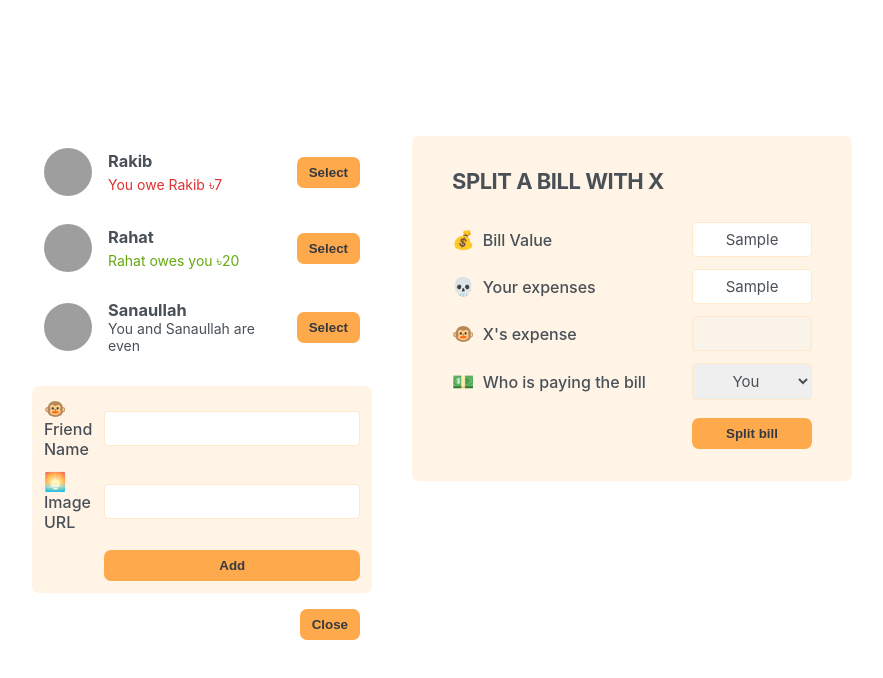
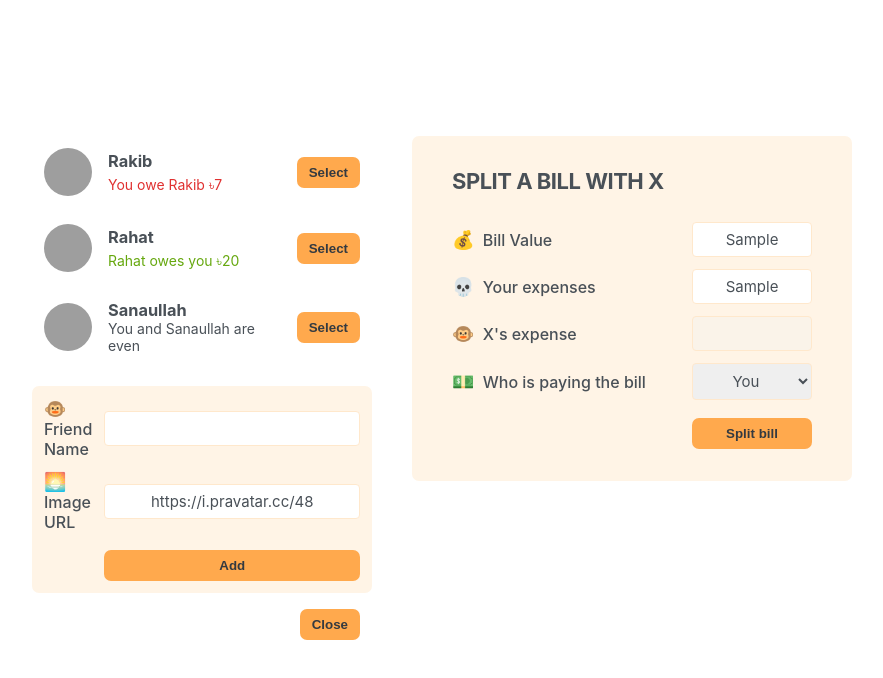
Before and after one commit to ashifulalam/eat-n-split, a React (Create React App) app: page / in a window 1280 px wide. Both pictures are taken after typing "Sample", "Sample" into the empty fields and a click on the button "Add Friend". Shown: the top 678 px of the page, without its empty margins (198-1081 px from the left). Built offline with nearby package versions, Linux system fonts and the light colour scheme; grey boxes are pictures that could not be loaded.

Commit message:
Implement add friend functionality
Refactored App to manage friends state and allow adding new friends via the FormAddFriend component. FriendList now receives friends as a prop, and FormAddFriend handles form submission and resets fields after adding a friend.

```diff
--- a/src/components/App.js
+++ b/src/components/App.js
@@ -31,16 +31,22 @@
 
 export default function App(){
     const[showAddFriend, setShowAddFriend] = useState(false);
+    const[friend, setFriend] = useState(initialFriends);
 
     function handleShowAddFriend() {
       setShowAddFriend((show) => !show);
     }
 
+   function addFriend(newFriend) {
+     setFriend([...friend, newFriend]);
+     setShowAddFriend(false);
+   }
+
     return(
         <div className="app">
             <div className="sidebar">
-                <FriendList/>
-                {showAddFriend && <FormAddFriend />}
+                <FriendList friends = {friend}/>
+                {showAddFriend && <FormAddFriend onAddFriend={addFriend}/>}
                 <Button onClick={handleShowAddFriend}>{ showAddFriend ? "Close" : "Add Friend"}</Button>
             </div>
 
@@ -49,8 +55,7 @@
     )
 }
 
-function FriendList(){
-    const friends = initialFriends;
+function FriendList({friends}){
     return (
         <ul>
             {friends.map(friend =>
@@ -91,14 +96,37 @@
 }
 
 
-function FormAddFriend () {
+function FormAddFriend ({onAddFriend}) {
+    const[name,setName] = useState('');
+    const[image,setImage] = useState('https://i.pravatar.cc/48');
+
+    function handleSubmit(e) {
+        e.preventDefault();
+        if(!name || !image) return;
+
+        const id = crypto.randomUUID()
+
+        const newFriend = {
+        id,
+        balance: 0,
+        name,
+        image:`${image}?=${id}`,
+      }
+
+      onAddFriend(newFriend);
+
+      setName('');
+      setImage('https://i.pravatar.cc/48');
+
+    };
+
     return(
-        <form className="form-add-friend">
+        <form className="form-add-friend" onSubmit={handleSubmit}>
             <label>🐵Friend Name</label>
-            <input type="text"/>
+            <input type="text" value={name} onChange={(e) => setName(e.target.value)}/>
 
             <label>🌅 Image URL</label>
-            <input type="text" />
+            <input type="text" value={image} onChange={(e)=> setImage(e.target.value)}/>
 
             <Button>Add</Button>
         </form>
```
